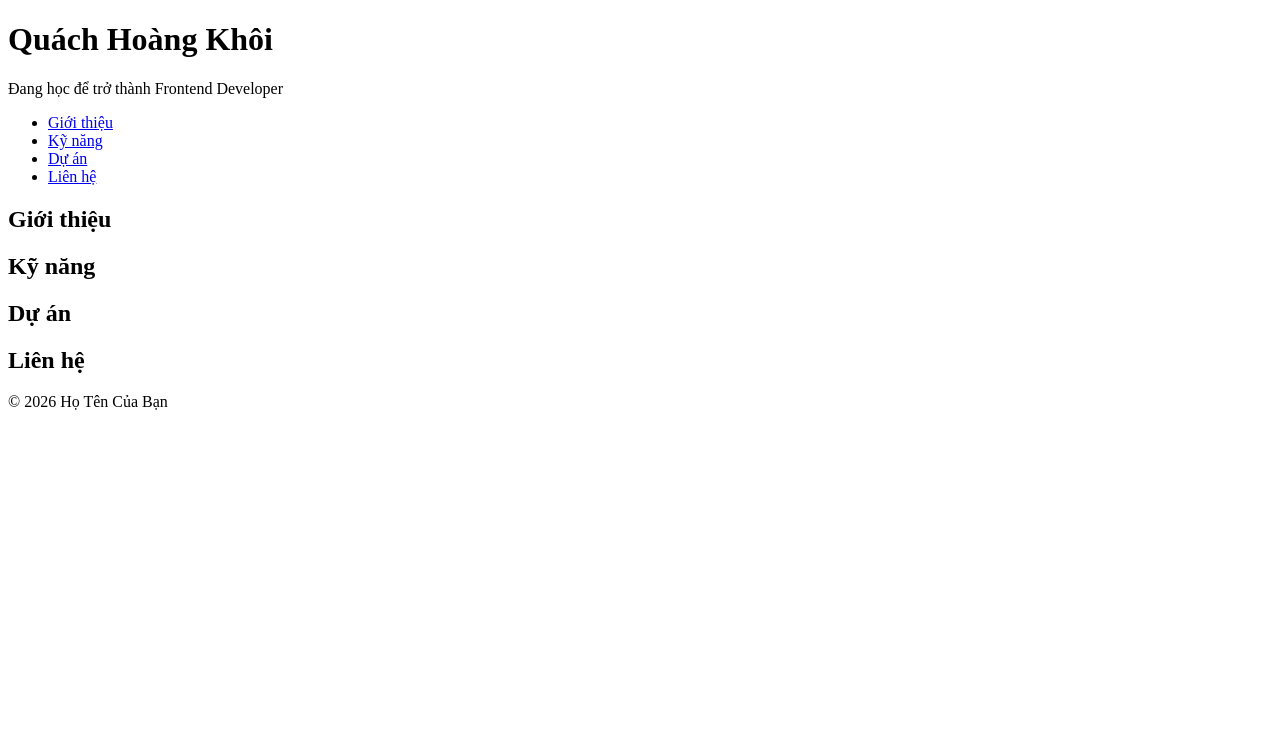
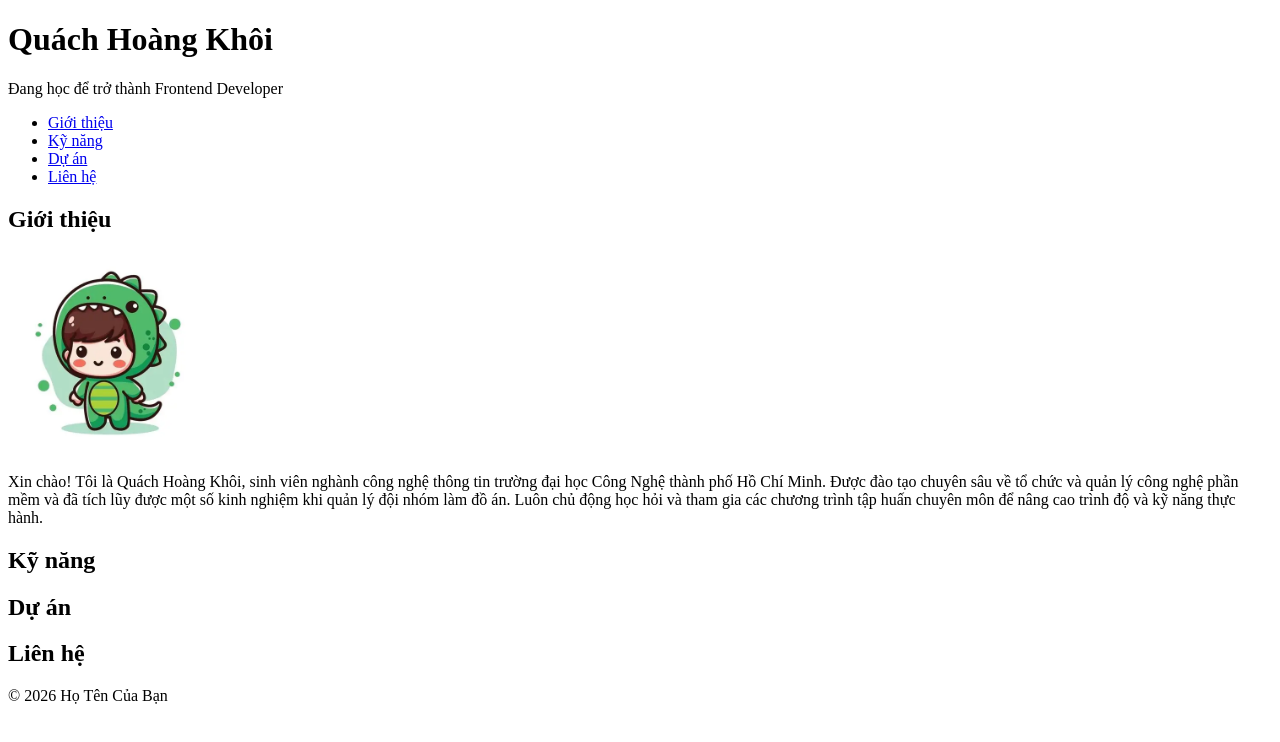
Before and after one commit to hkhoiii/my-profile, a plain HTML site: page index.html in a window 1280 px wide. Drawn offline with Linux system fonts and the light colour scheme.

Commit message:
feat: add about section with avatar

```diff
--- a/index.html
+++ b/index.html
@@ -22,6 +22,9 @@
     <main>
         <section id="gioi_thieu">
             <h2>Giới thiệu</h2>
+            <img src="image/avata.jpg" alt="Ảnh chân dung Quách Hoàng Khôi" width="200" height="200">
+            <p>Xin chào! Tôi là Quách Hoàng Khôi, sinh viên nghành công nghệ thông tin trường đại học Công Nghệ thành phố Hồ Chí Minh. Được đào tạo chuyên sâu về tổ chức và quản lý công nghệ phần mềm và đã tích lũy được một số kinh nghiệm khi quản lý đội nhóm làm đồ án. Luôn chủ động học hỏi và tham gia các chương trình tập huấn chuyên môn để nâng cao trình độ và kỹ năng thực hành.</p>
+
         </section>
 
         <section id="ky_nang">
```
Also changed, not shown: image/avata.jpg (added).
